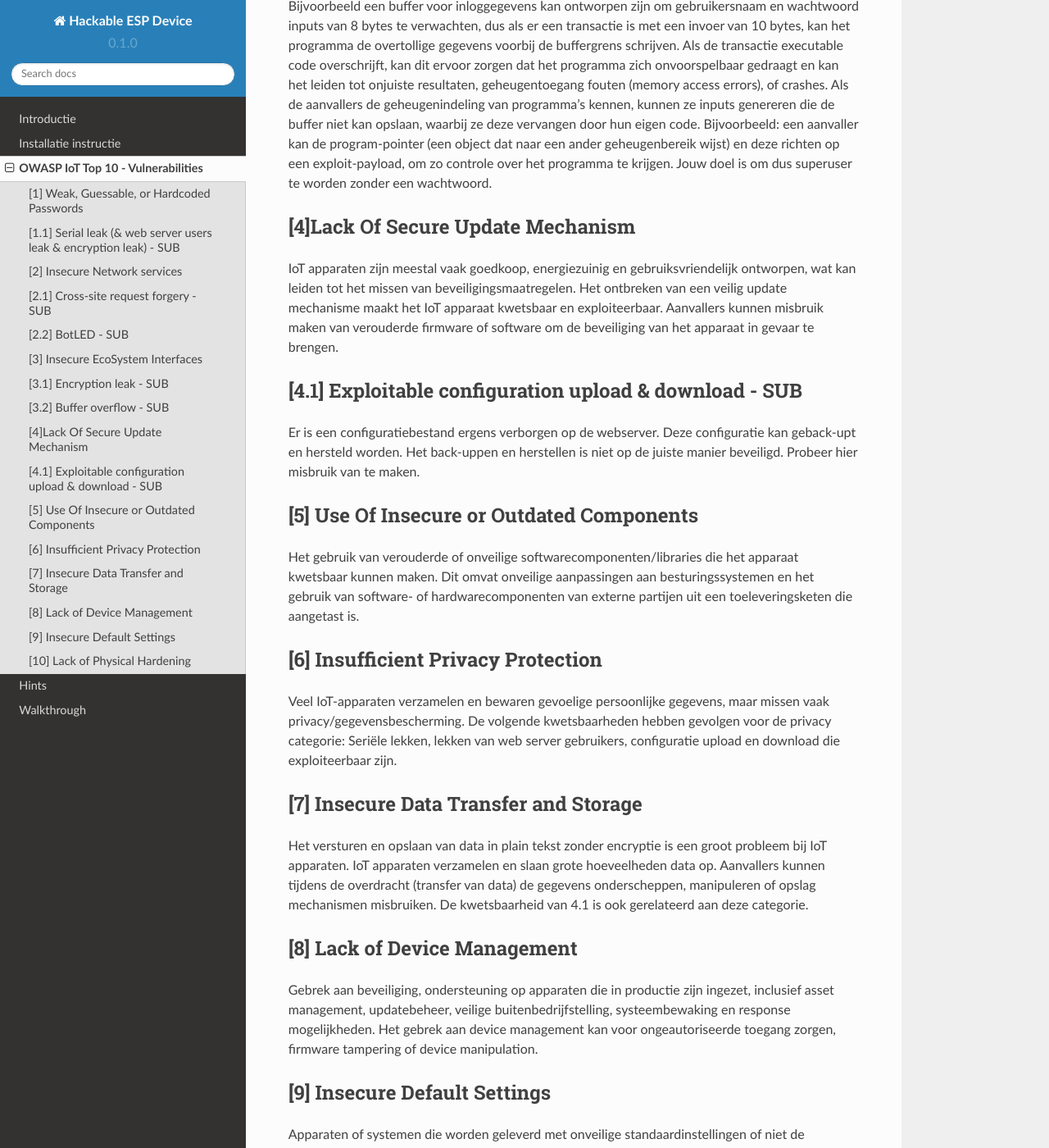
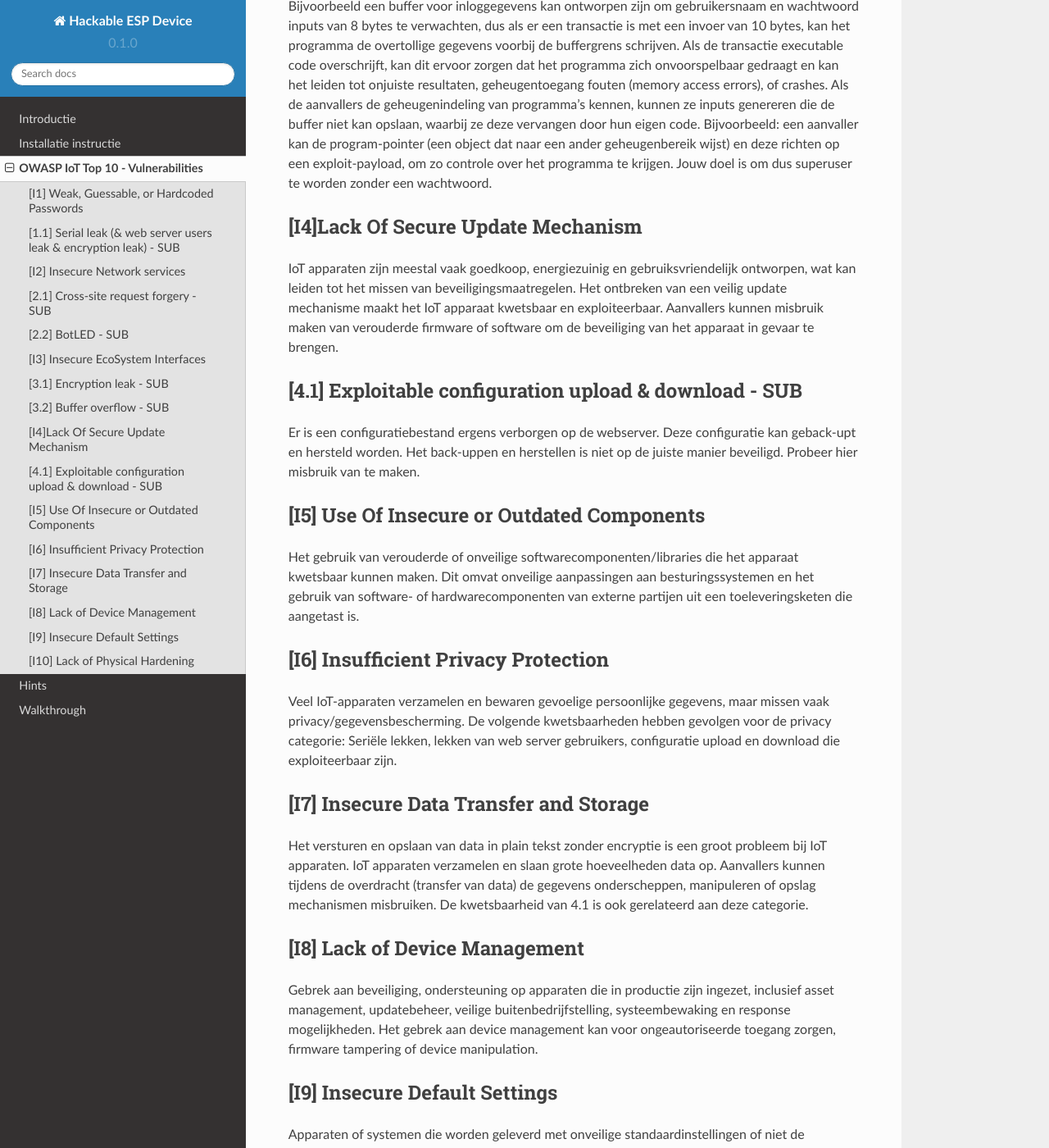
Before and after one commit to HollandCasino/Hackable-ESP-Device-v2, a Sphinx documentation site: the page built from docs/source/vulnerbillities.rst, in a window 1280 px wide and 1400 px high, scrolled down 2012 px. Shown: the whole window at 82% size. Built offline with Sphinx 7.4.7 and the Read the Docs theme 2.0.0, drawn with Linux system fonts in a browser that asks for light colours; some of the changed text lies outside the part shown.

Commit message:
Update vulnerbillities.rst

```diff
--- a/docs/source/vulnerbillities.rst
+++ b/docs/source/vulnerbillities.rst
@@ -13,9 +13,9 @@ De OWASP IoT Top 10 bestaat uit de volgende categorieën
 - Lack of Device Management
 - Insecure Default Settings
 - Lack of Physical Hardening
-De volgende categorieën worden hier onder kort uitgelegd met ook sub categorieën.
+De volgende categorieën worden hier onder kort uitgelegd.
 
-[1] Weak, Guessable, or Hardcoded Passwords
+[I1] Weak, Guessable, or Hardcoded Passwords
 -------
 Er is gebruikgemaakt van een makkelijke brute force, publieke beschikbare informatie of wachtwoorden die gemakkelijk te raden zijn. Ook is een backdoor in de firmware mogelijk of client software die ongeautoriseerde toegang verleent tot systemen die in gebruik zijn.
 
@@ -23,7 +23,7 @@ Er is gebruikgemaakt van een makkelijke brute force, publieke beschikbare inform
 -------
 De seriele console wordt vaak gebruikt bij het testen van software op microchips. De debug berichten kunnen gevoelige data bevatten zoals: gebruikersnamen en wachtwoorden. Dit apparaat heeft de mogelijkheid om verschillende commando’s te interpreteren. In dit geval wordt de seriële console niet uitgeschakeld voor de implementatie (deployment), wat kan leiden tot ernstige beveiligingsrisico’s. Vooral wanneer de commando’s kunnen worden uitgevoerd, is de data op het apparaat dan niet veilig.
 
-[2] Insecure Network services
+[I2] Insecure Network services
 -------
 Onnodige of onbeveiligde netwerk services die op het apparaat runnen, vooral die blootgesteld zijn aan het internet, die de vertrouwelijkheid, integriteit/authenticatie, of beschikbaarheid van informatie in gevaar brengen. Of toegang tot ongeautoriseerde remote control. Een voorbeeld van een onveilige service kan zijn, een onveilige FTP-service in een IoT-apparaat dat gebruikmaakt van hardgecodeerde inloggegevens, door dat te misbruiken kan jij willekeurige gegevens lezen en schrijven op een apparaat.
 
@@ -36,7 +36,7 @@ Cross-site Request forgery is een aanval waarbij een gebruiker ongewenste acties
 ---------
 De LED-controller heeft een functie die oproepbaar is, waarmee jij controle hebt over de LED lichten. In deze challenge is jouw doel om controle te krijgen over de ESP en de LED lichten te manipuleren.
 
-[3] Insecure EcoSystem Interfaces
+[I3] Insecure EcoSystem Interfaces
 --------
 Onveilige web, backend API, cloud, of mobiele interfaces in het ecosysteem buiten het apparaat kunnen ervoor zorgen dat het apparaat of de bijbehorende componenten gehackt kunnen worden. Veelvoorkomende problemen zijn onder andere het ontbreken van authenticatie/autorisatie, geen of zwakke versleuteling, en het ontbreken van het filteren van invoer (input) en uitvoer (output).
 
@@ -50,7 +50,7 @@ Vroeger kwamen buffer overflows vaak voor. Tegenwoordig zijn de meeste software
 Bijvoorbeeld een buffer voor inloggegevens kan ontworpen zijn om gebruikersnaam en wachtwoord inputs van 8 bytes te verwachten, dus als er een transactie is met een invoer van 10 bytes, kan het programma de overtollige gegevens voorbij de buffergrens schrijven.
 Als de transactie executable code overschrijft, kan dit ervoor zorgen dat het programma zich onvoorspelbaar gedraagt en kan het leiden tot onjuiste resultaten, geheugentoegang fouten (memory access errors), of crashes. Als de aanvallers de geheugenindeling van programma's kennen, kunnen ze inputs genereren die de buffer niet kan opslaan, waarbij ze deze vervangen door hun eigen code. Bijvoorbeeld: een aanvaller kan de program-pointer (een object dat naar een ander geheugenbereik wijst) en deze richten op een exploit-payload, om zo controle over het programma te krijgen. Jouw doel is om dus superuser te worden zonder een wachtwoord.
 
-[4]Lack Of Secure Update Mechanism
+[I4]Lack Of Secure Update Mechanism
 -----------------
 IoT apparaten zijn meestal vaak goedkoop, energiezuinig en gebruiksvriendelijk ontworpen, wat kan leiden tot het missen van beveiligingsmaatregelen. Het ontbreken van een veilig update mechanisme maakt het IoT apparaat kwetsbaar en exploiteerbaar. Aanvallers kunnen misbruik maken van verouderde firmware of software om de beveiliging van het apparaat in gevaar te brengen.
 
@@ -58,24 +58,24 @@ IoT apparaten zijn meestal vaak goedkoop, energiezuinig en gebruiksvriendelijk o
 ---------------
 Er is een configuratiebestand ergens verborgen op de webserver. Deze configuratie kan geback-upt en hersteld worden. Het back-uppen en herstellen is niet op de juiste manier beveiligd. Probeer hier misbruik van te maken.
 
-[5] Use Of Insecure or Outdated Components
+[I5] Use Of Insecure or Outdated Components
 ---------------
 Het gebruik van verouderde of onveilige softwarecomponenten/libraries die het apparaat kwetsbaar kunnen maken. Dit omvat onveilige aanpassingen aan besturingssystemen en het gebruik van software- of hardwarecomponenten van externe partijen uit een toeleveringsketen die aangetast is.
 
-[6]  Insufficient Privacy Protection
+[I6]  Insufficient Privacy Protection
 ---------------
 Veel IoT-apparaten verzamelen en bewaren gevoelige persoonlijke gegevens, maar missen vaak privacy/gegevensbescherming. De volgende kwetsbaarheden hebben gevolgen voor de privacy categorie: Seriële lekken, lekken van web server gebruikers, configuratie upload en download die exploiteerbaar zijn.
 
-[7] Insecure Data Transfer and Storage
+[I7] Insecure Data Transfer and Storage
 ---------
 Het versturen en opslaan van data in plain tekst zonder encryptie is een groot probleem bij IoT apparaten. IoT apparaten verzamelen en slaan grote hoeveelheden data op. Aanvallers kunnen tijdens de overdracht (transfer van data) de gegevens onderscheppen, manipuleren of opslag mechanismen misbruiken.
 De kwetsbaarheid van 4.1 is ook gerelateerd aan deze categorie.
 
-[8] Lack of Device Management
+[I8] Lack of Device Management
 ----------
 Gebrek aan beveiliging, ondersteuning op apparaten die in productie zijn ingezet, inclusief asset management, updatebeheer, veilige buitenbedrijfstelling, systeembewaking en response mogelijkheden. Het gebrek aan device management kan voor ongeautoriseerde toegang zorgen, firmware tampering of device manipulation.
 
-[9] Insecure Default Settings
+[I9] Insecure Default Settings
 -----------
 Apparaten of systemen die worden geleverd met onveilige standaardinstellingen of niet de mogelijkheid hebben om het systeem veiliger te maken door het beperken van de mogelijkheid voor operators om configuraties aan te passen.
 De volgende kwetsbaarheden maken gebruik van enkele standaard en hard gecodeerde variabelen, waardoor ze telkens weer worden geleverd met dezelfde hard gecodeerde variabelen.
@@ -87,6 +87,6 @@ De volgende kwetsbaarheden maken gebruik van enkele standaard en hard gecodeerde
 - versleuteling lek
 - configuratie upload en download die exploiteerbaar zijn.
 
-[10] Lack of Physical Hardening
+[I10] Lack of Physical Hardening
 ---------
 Er is dus gebrek aan fysieke beveiliging in IoT-systemen. Het maakt de embedded devices kwetsbaar voor verschillende hardware aanvallen en firmware tampering, waardoor ongeauthoriseerde toegang mogelijk is voor aanvallers, een voorbeeld hiervan is root-seriele login, het extracten van gevoelige informatie enz. hierdoor zijn remote aanvallen en het overnemen van het apparaat mogelijk.
```
